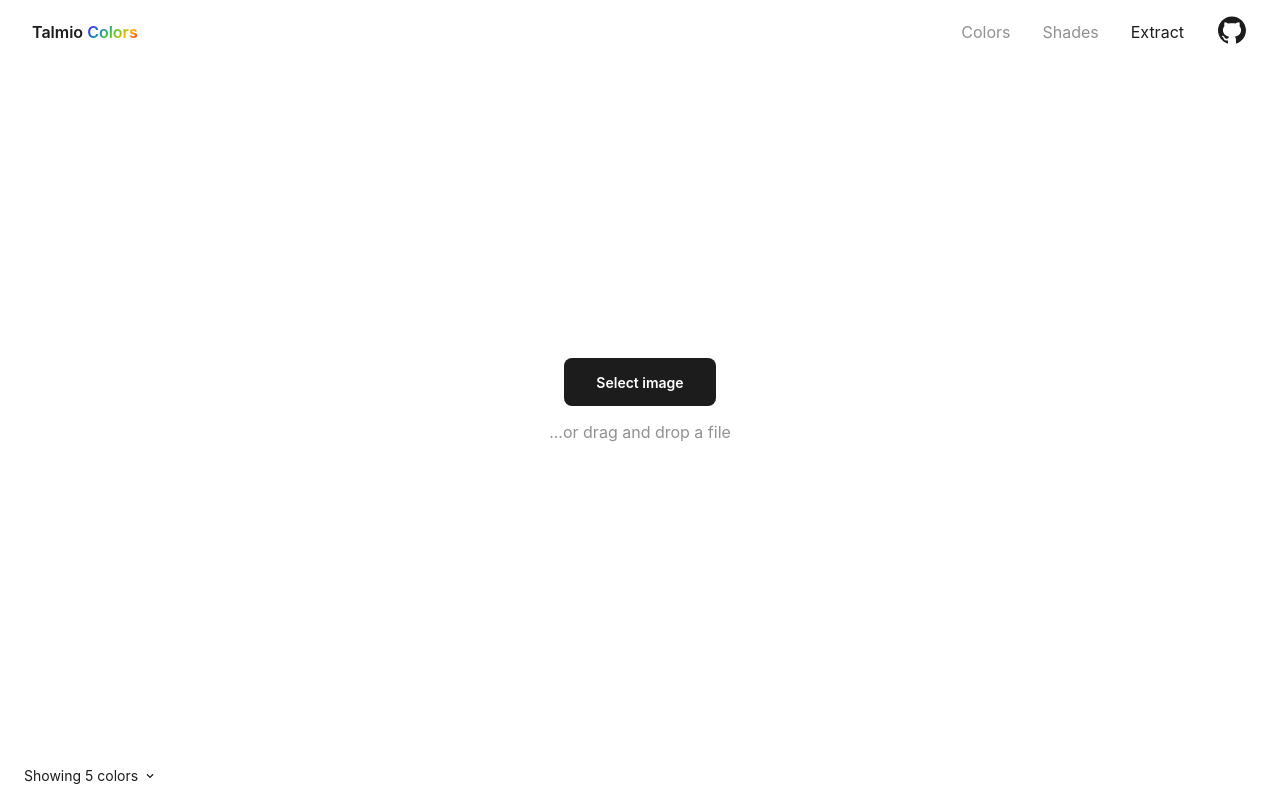
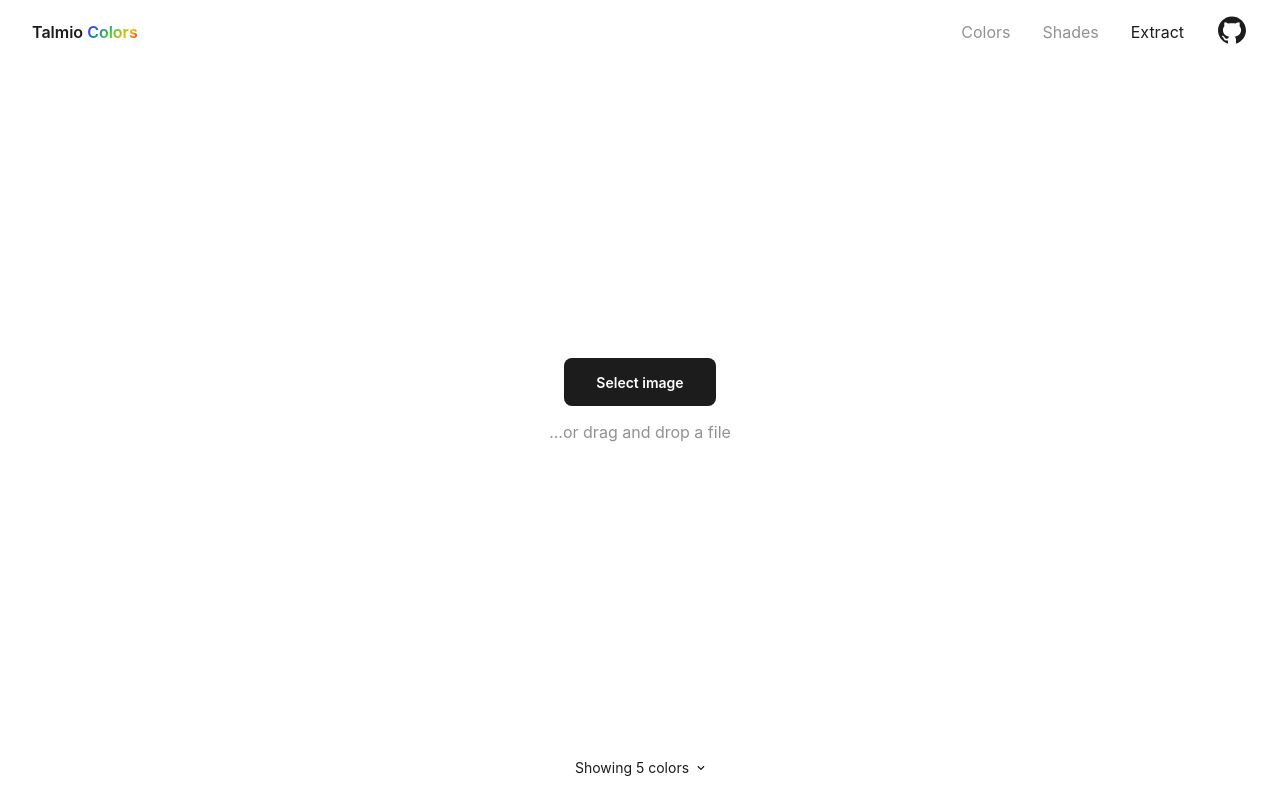
Before and after one commit to marcusfrdk/colors.marcusfredriksson.com, a Next.js app: page /extract in a window 1280 px wide. Built offline with nearby package versions, Linux system fonts and the light colour scheme.

Commit message:
Moved SelectNumberOfColors and fixed file cancel action

```diff
--- a/src/components/SelectNumberOfColors.tsx
+++ b/src/components/SelectNumberOfColors.tsx
@@ -13,7 +13,7 @@ const SelectNumberOfColors = ({ numberOfColors, setNumberOfColors }: Props) => {
   };
 
   return (
-    <Container style={{ bottom: hasChin ? "2.5rem" : "0.5rem" }}>
+    <Container style={{ bottom: hasChin ? "3rem" : "1rem" }}>
       <Text>
         Showing {numberOfColors} color{numberOfColors === 1 ? "" : "s"}
       </Text>
@@ -56,7 +56,8 @@ const Container = styled.div`
   color: var(--weak);
   display: flex;
   align-items: center;
-  left: 0.5rem;
+  left: 50%;
+  transform: translateX(-50%);
   transition: background-color 128ms ease;
   @media screen and (hover: hover) {
     &:hover {
--- a/src/contexts/message/MessageProvider.tsx
+++ b/src/contexts/message/MessageProvider.tsx
@@ -65,8 +65,8 @@ const Toast = styled.p`
   position: fixed;
   left: 50%;
   transform: translateX(-50%);
-  background-color: #ffffff;
-  border: 1px solid #eaeaea;
+  background-color: var(--neutrals-0);
+  border: 1px solid var(--neutrals-100);
   user-select: none;
   border-radius: 999px;
   z-index: 1000;
@@ -75,6 +75,7 @@ const Toast = styled.p`
   transition: ${toastAnimationDuration}ms ease-in-out;
   top: 2rem;
   opacity: 1;
+  color: var(--strong);
 
   &.toast-enter {
     top: 0;
--- a/src/pages/extract.tsx
+++ b/src/pages/extract.tsx
@@ -37,13 +37,16 @@ const ExtractPage = () => {
 
   const handleUpload = async (e: any) => {
     e.preventDefault();
+
+    try {
+      const file = e.target.files ? e.target.files[0] : e.dataTransfer.files[0];
+      if (!file) return;
+
       setStateIsLoading(true);
       setStateImageIsLoaded(false);
       setStateHasChanged(true);
       setStateError(false);
 
-    try {
-      const file = e.target.files ? e.target.files[0] : e.dataTransfer.files[0];
       const url = URL.createObjectURL(file);
       const colors = (await prominent(url, {
         format: "hex",
@@ -157,10 +160,12 @@ const ExtractPage = () => {
         className={statePreviewUrl ? "has-image" : ""}
       />
       {stateIsLoading && <Loading>Image is loading...</Loading>}
+      {Boolean(!statePreviewUrl) && !stateHasChanged && (
         <SelectNumberOfColors
           numberOfColors={stateNumberOfColors}
           setNumberOfColors={setStateNumberOfColors}
         />
+      )}
     </Page>
   );
 };
```
Also changed, not shown: public/manifest.json. Lines whose indentation alone changed are shown as unchanged.
